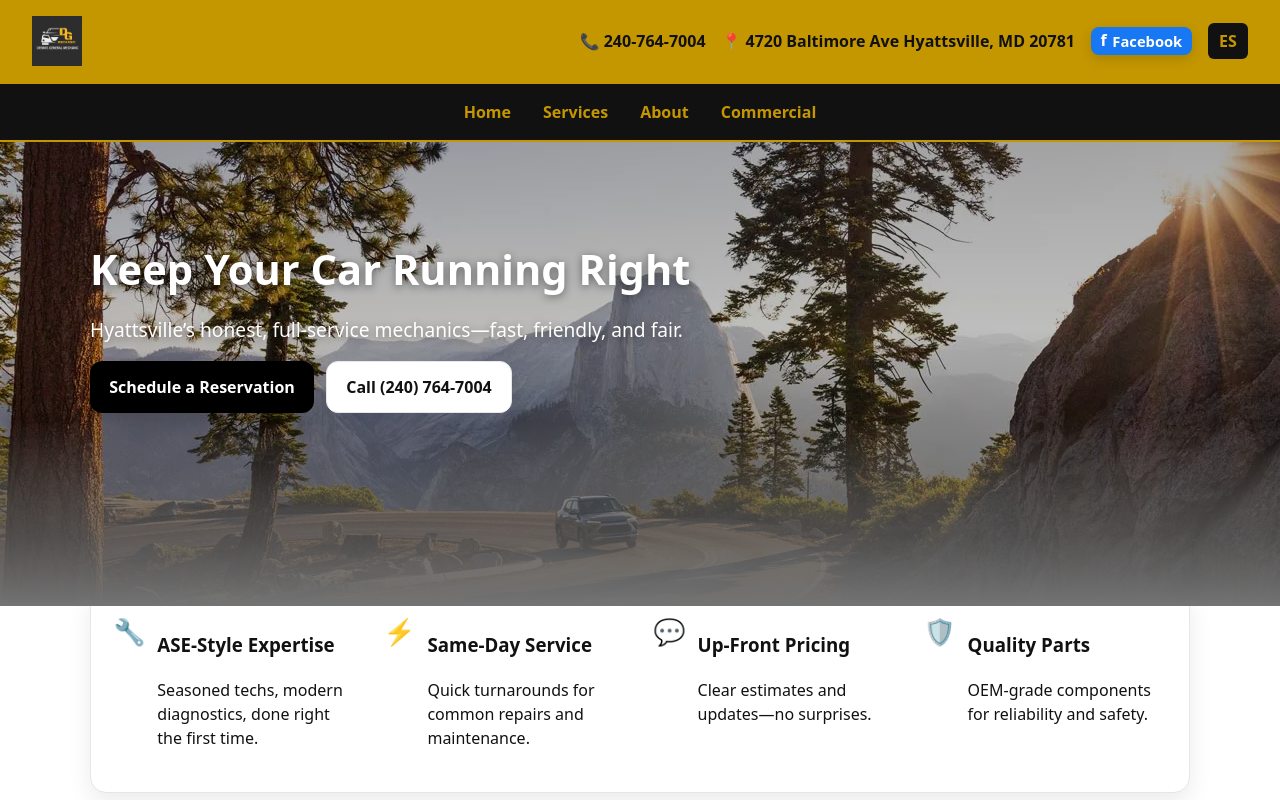
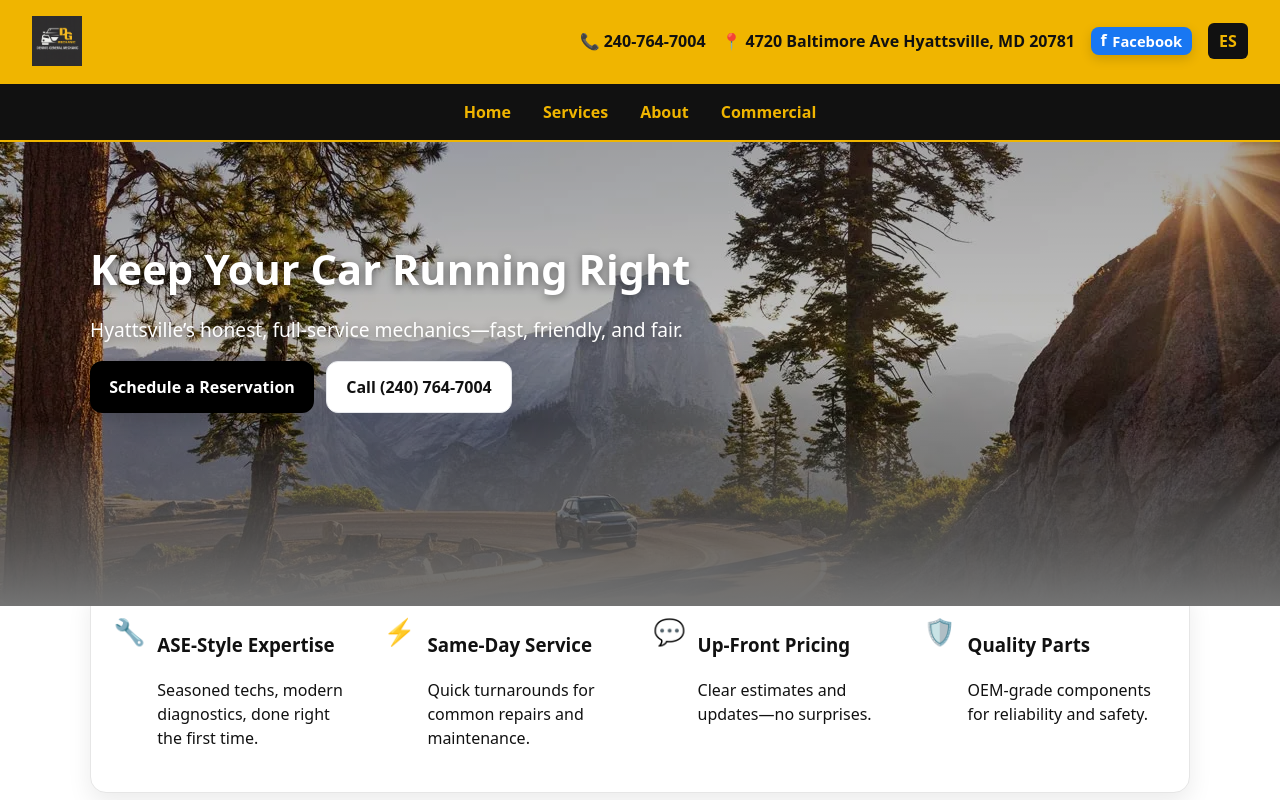
Before and after one commit to jeffersonmoralesss/dennis-mechanic-shop, a React (Create React App) app: page / in a window 1280 px wide. Shown: the top 800 px of the page. Built offline with nearby package versions, Linux system fonts and the light colour scheme.

Commit message:
gold header

```diff
--- a/src/App.js
+++ b/src/App.js
@@ -56,7 +56,7 @@ function App() {
 }
 
 // inside App.js or your NavBar component
-const GOLD = '#C49700';
+const GOLD = '#F0B500';
 
 const styles = {
   nav: {
--- a/src/components/header.js
+++ b/src/components/header.js
@@ -2,7 +2,7 @@
 import React from 'react';
 import { useI18n } from '../i18n';
 
-const GOLD = '#C49700';     // DG gold from the logo
+const GOLD = '#F0B500';     // DG gold from the logo
 const TEXT_DARK = '#111111';
 
 function Header() {
```
